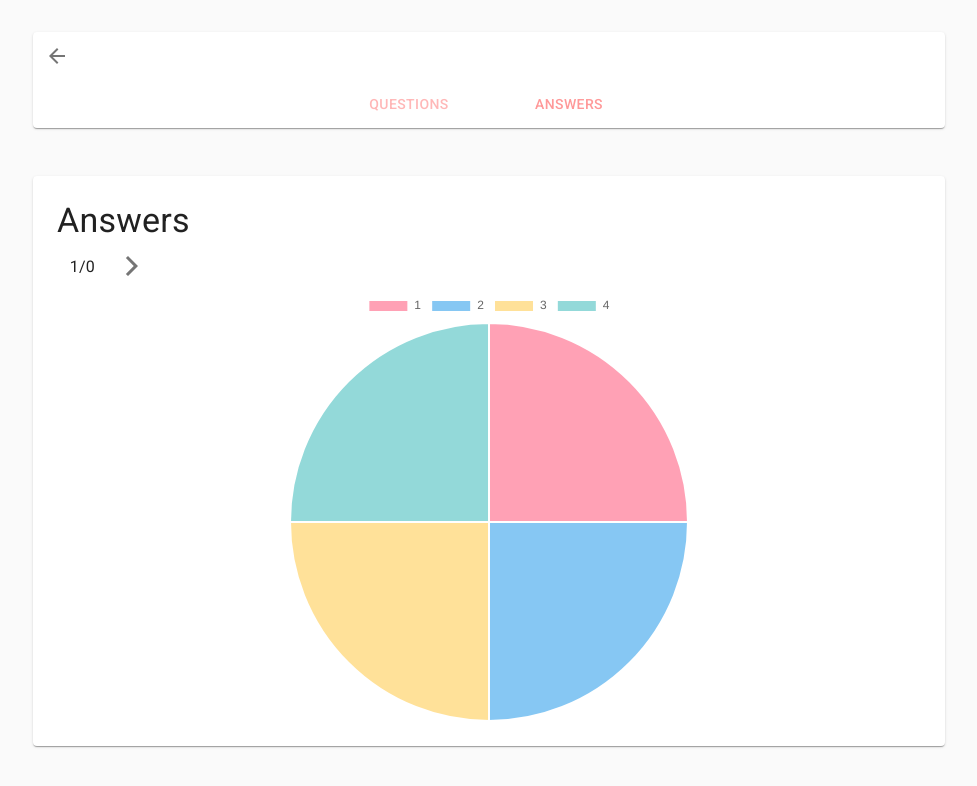
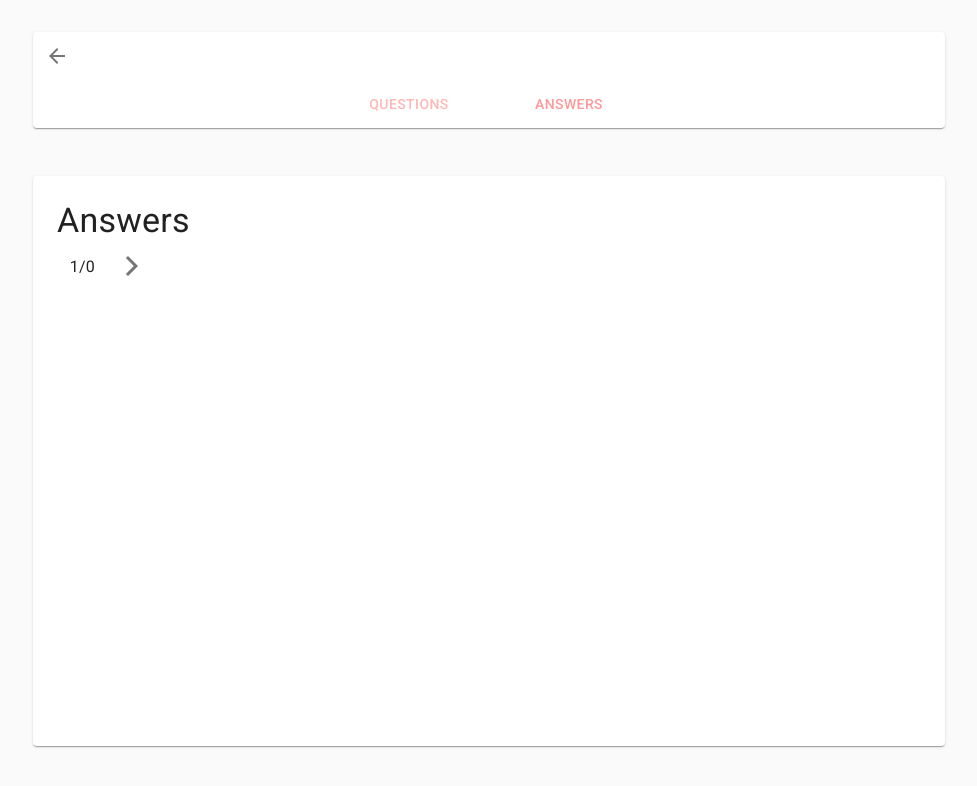
Before and after one commit to nireo/forms, a React (Create React App) app in the folder client/: page /1/edit in a window 1280 px wide. Both pictures are taken after a click on the tab "ANSWERS". Shown: the top 786 px of the page, without its empty margins (151-1128 px from the left). Built offline with nearby package versions, Linux system fonts and the light colour scheme; no server answers.

Commit message:
added a pie chart component

```diff
--- a/client/src/components/Answers/AllAnswers.tsx
+++ b/client/src/components/Answers/AllAnswers.tsx
@@ -1,26 +1,14 @@
 import React, { useState } from 'react';
-import { Pie } from 'react-chartjs-2';
+import { PieChart } from './PieChart';
 
 export const AllAnswers: React.FC = () => {
-  const [data] = useState<any>({
-    labels: ['1', '2', '3', '4'],
-    datasets: [
-      {
-        label: '% of answers',
-        data: [25, 25, 25, 25],
-        backgroundColor: [
-          'rgba(255, 99, 132, 0.6)',
-          'rgba(54, 162, 235, 0.6)',
-          'rgba(255, 206, 86, 0.6)',
-          'rgba(75, 192, 192, 0.6)'
-        ]
-      }
-    ]
-  });
-
   return (
     <div>
-      <Pie data={data} />
+      <PieChart
+        numberData={[25, 25, 25, 25]}
+        labels={['1', '2', '3', '4']}
+        label="% of answers"
+      />
     </div>
   );
 };
--- /dev/null
+++ b/client/src/components/Answers/PieChart.tsx
@@ -0,0 +1,37 @@
+import React, { useState, useEffect } from 'react';
+import { Pie } from 'react-chartjs-2';
+
+type Props = {
+  numberData: number[];
+  labels: string[];
+  label: string;
+};
+
+export const PieChart: React.FC<Props> = ({ numberData, labels, label }) => {
+  const [data, setData] = useState({});
+  useEffect(() => {
+    if (!data) {
+      setData({
+        labels,
+        datasets: [
+          {
+            label,
+            data: numberData,
+            backgroundColor: [
+              'rgba(255, 99, 132, 0.6)',
+              'rgba(54, 162, 235, 0.6)',
+              'rgba(255, 206, 86, 0.6)',
+              'rgba(75, 192, 192, 0.6)'
+            ]
+          }
+        ]
+      });
+    }
+  });
+
+  return (
+    <div>
+      <Pie data={data} />
+    </div>
+  );
+};
```
